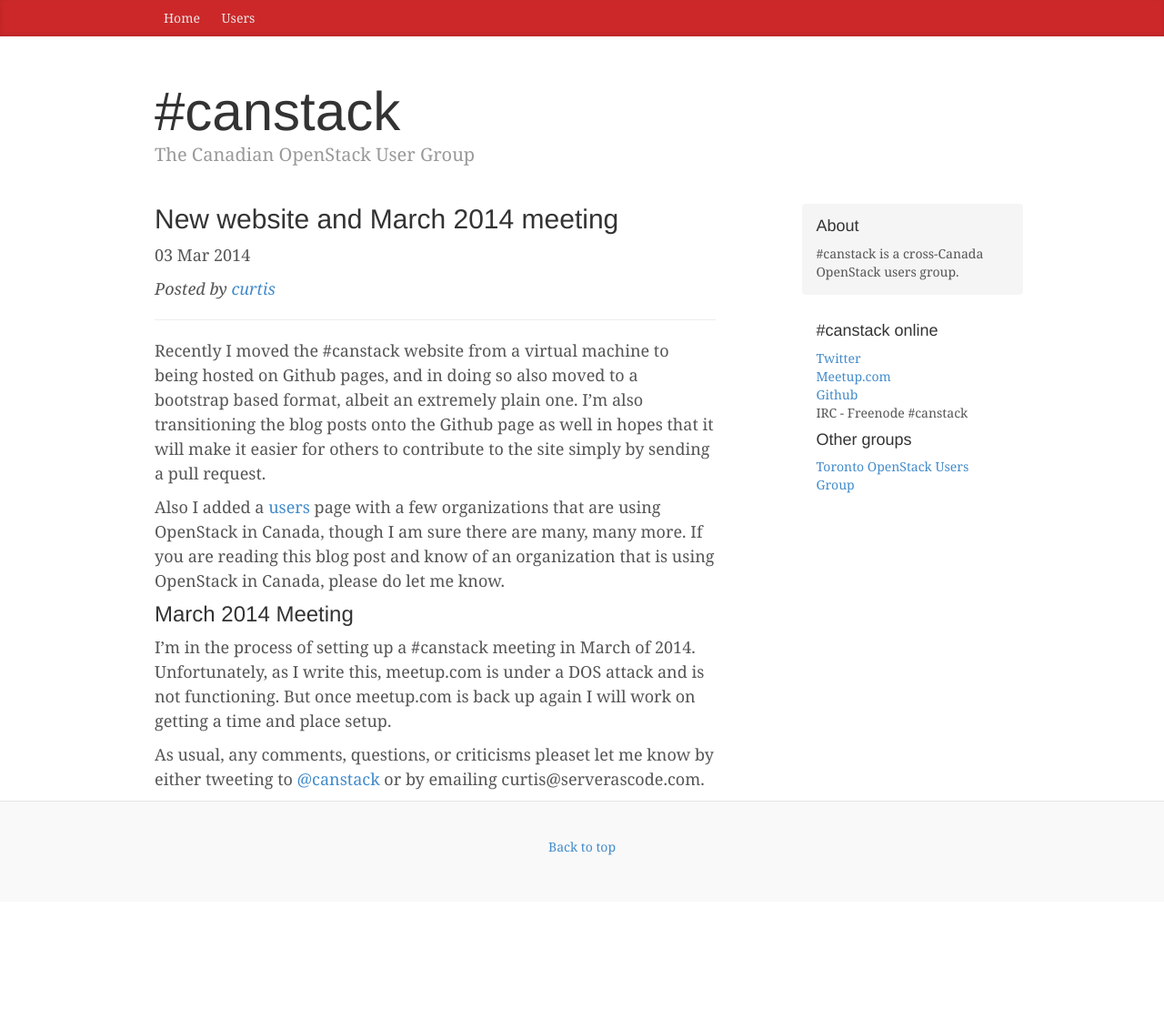
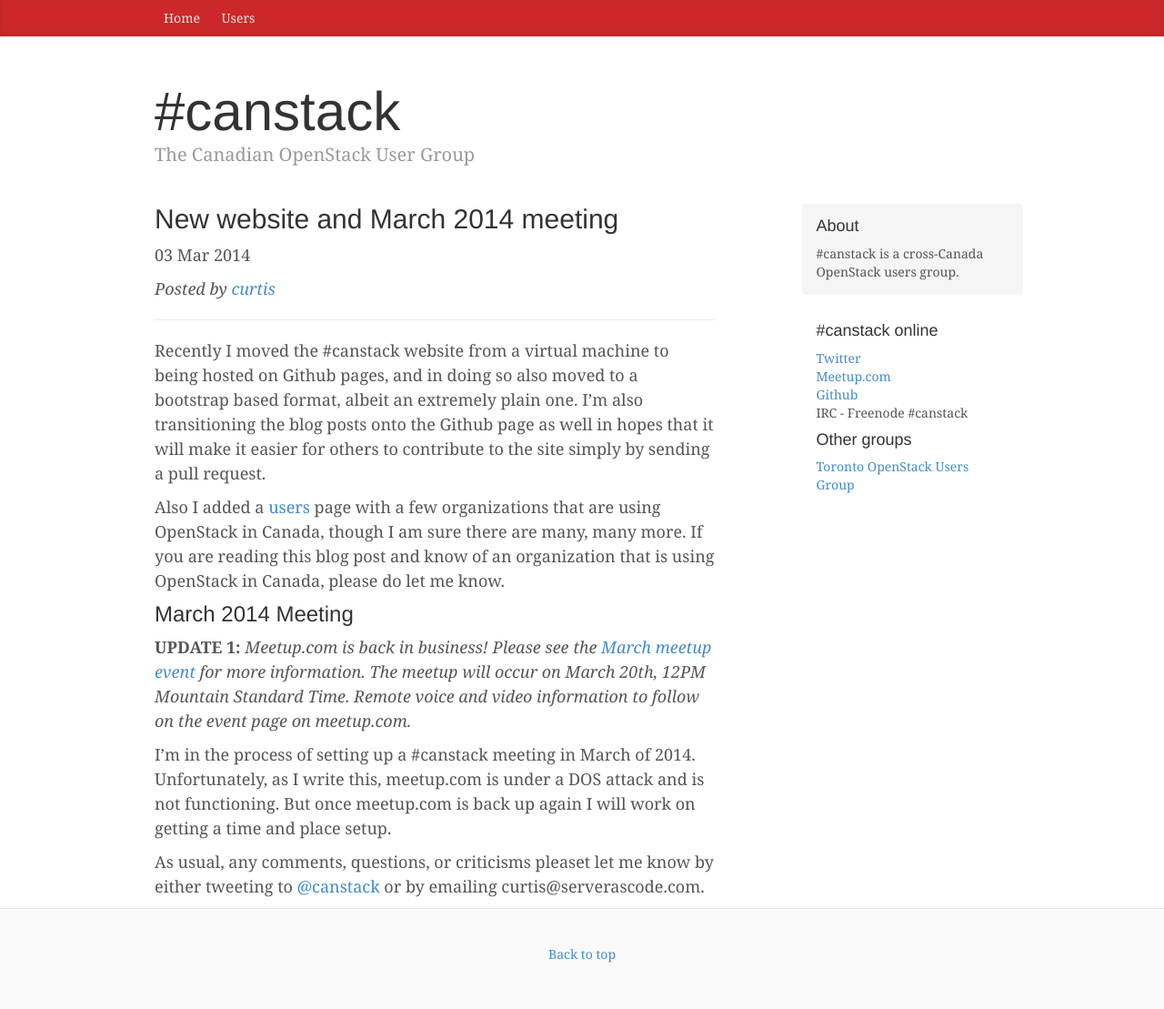
Before and after one commit to canstack/canstack.github.io, a Jekyll site: the page built from _posts/2014-03-03-new-site.md, in a window 1280 px wide. Shown: the whole page at 91% size. Built offline with Jekyll 4.4.1, drawn with Linux system fonts in a browser that asks for light colours; nearby versions of some CDN libraries; before the commit the page ends 991 px from its top, so only the background shows below that.

Commit message:
updated march meetup info

```diff
--- a/_config.yml
+++ b/_config.yml
@@ -1,6 +1,7 @@
 name: canstack
 markdown: kramdown
 pygments: true
+url: http://canstack.ca
 
 
 navigation:
--- a/_posts/2014-03-03-new-site.md
+++ b/_posts/2014-03-03-new-site.md
@@ -12,6 +12,8 @@
 
 ### March 2014 Meeting
 
+**UPDATE 1:** *Meetup.com is back in business! Please see the [March meetup event](http://www.meetup.com/Canadian-OpenStack-Users-Group/events/169186662/) for more information. The meetup will occur on March 20th, 12PM Mountain Standard Time. Remote voice and video information to follow on the event page on meetup.com.*
+
 I'm in the process of setting up a #canstack meeting in March of 2014. Unfortunately, as I write this, meetup.com is under a DOS attack and is not functioning. But once meetup.com is back up again I will work on getting a time and place setup.
 
 As usual, any comments, questions, or criticisms pleaset let me know by either tweeting to [@canstack](https://twitter.com/canstack) or by emailing curtis@serverascode.com.
```
